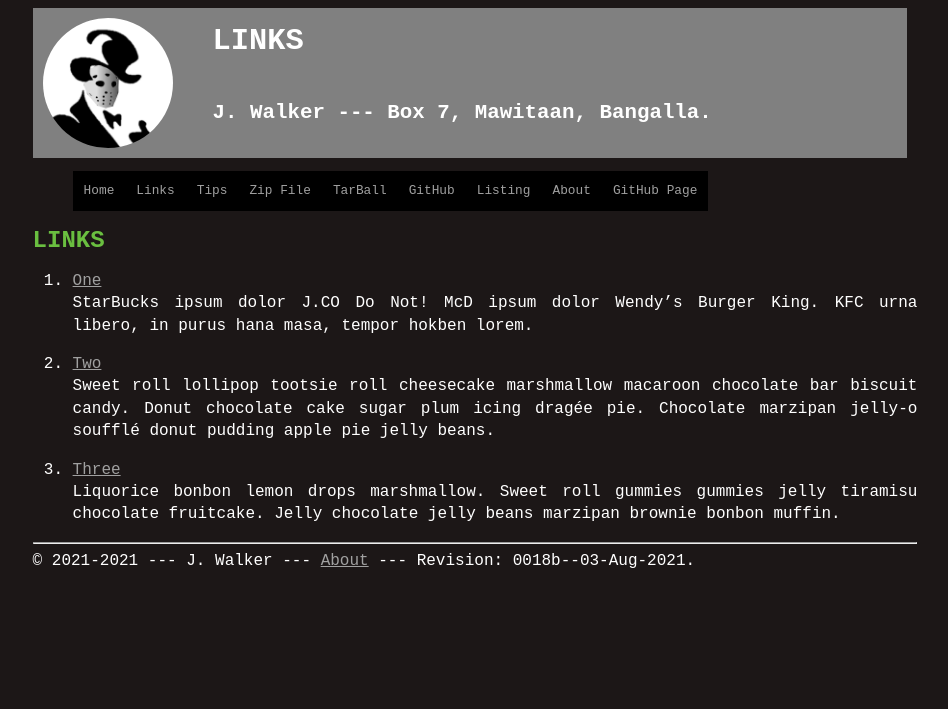
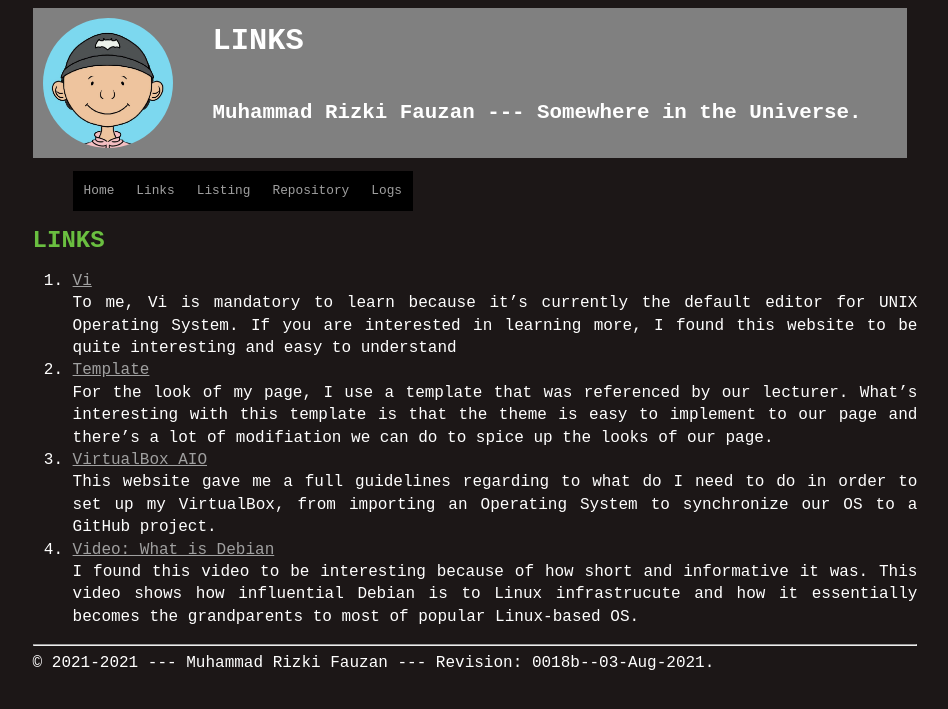
Before and after one commit to rfauzan46/os212, a Jekyll site: the page built from links.md, in a window 1280 px wide. Shown: the top 709 px of the page, without its empty margins (165-1113 px from the left). Built offline with Jekyll 4.4.1, drawn with Linux system fonts in a browser that asks for light colours; our own code applies the rules of GitHub Pages for plain Markdown files.

Commit message:
Redesign the pages for OS website

```diff
--- a/_config.yml
+++ b/_config.yml
@@ -11,24 +11,16 @@ navbarlinks:
   link:      "/"
 - navbar:    "Links"
   link:      "/LINKS/"
-- navbar:    "Tips"
-  link:      "/TIPS/"
-- navbar:    "Zip File"
-  link:      "/template.zip"
-- navbar:    "TarBall"
-  link:      "/template.tar.bz2"
-- navbar:    "GitHub"
-  link:      "https://github.com/ThisIsHowMeDoIt/template/"
 - navbar:    "Listing"
   link:      "/000.html"
-- navbar:    "About"
-  link:      "/ABOUT/"
-- navbar:    "GitHub Page"
-  link:      "https://template.vlsm.org/"
-title:       "GitHub Page Template"
+- navbar:    "Repository"
+  link:      "https://github.com/rfauzan46/os212"
+- navbar:    "Logs"
+  link:      "/TXT/mylog.txt"
+title:       "M. Rizki Fauzan - OS212"
 lang:        "en-US"
-author:      "J. Walker"
-address:     "Box 7, Mawitaan, Bangalla."
+author:      "Muhammad Rizki Fauzan"
+address:     "Somewhere in the Universe."
 sitemap:     "true"
 markdown:    "kramdown"
 defaults:
--- a/links.md
+++ b/links.md
@@ -4,17 +4,11 @@ permalink: /LINKS/
 
 # LINKS
 
-1. [One](https://en.wikipedia.org/wiki/1)<br>
-StarBucks ipsum dolor J.CO Do Not!
-McD ipsum dolor Wendy's Burger King.
-KFC urna libero, in purus hana masa, tempor hokben lorem.
-
-2. [Two](https://en.wikipedia.org/wiki/2)<br>
-Sweet roll lollipop tootsie roll cheesecake marshmallow macaroon chocolate bar biscuit candy.
-Donut chocolate cake sugar plum icing dragée pie.
-Chocolate marzipan jelly-o soufflé donut pudding apple pie jelly beans.
-
-3. [Three](https://en.wikipedia.org/wiki/3)<br>
-Liquorice bonbon lemon drops marshmallow.
-Sweet roll gummies gummies jelly tiramisu chocolate fruitcake.
-Jelly chocolate jelly beans marzipan brownie bonbon muffin.
+1. [Vi](https://www.cs.colostate.edu/helpdocs/vi.html)<br/>
+To me, Vi is mandatory to learn because it’s currently the default editor for UNIX Operating System. If you are interested in learning more, I found this website to be quite interesting and easy to understand
+2. [Template](https://doit.vlsm.org/003.html)<br/>
+For the look of my page, I use a template that was referenced by our lecturer. What's interesting with this template is that the theme is easy to implement to our page and there's a lot of modifiation we can do to spice up the looks of our page.
+3. [VirtualBox AIO](https://osp4diss.vlsm.org/)<br/>
+This website gave me a full guidelines regarding to what do I need to do in order to set up my VirtualBox, from importing an Operating System to synchronize our OS to a GitHub project.
+4. [Video: What is Debian](https://www.youtube.com/watch?v=LEAcYZqTYk8)<br/>
+I found this video to be interesting because of how short and informative it was. This video shows how influential Debian is to Linux infrastrucute and how it essentially becomes the grandparents to most of popular Linux-based OS.
```
Also changed, not shown: about.md (deleted, +0 -27 lines), index.md (+6 -22 lines), tips.md (deleted, +0 -20 lines), assets/images/default.jpg.
